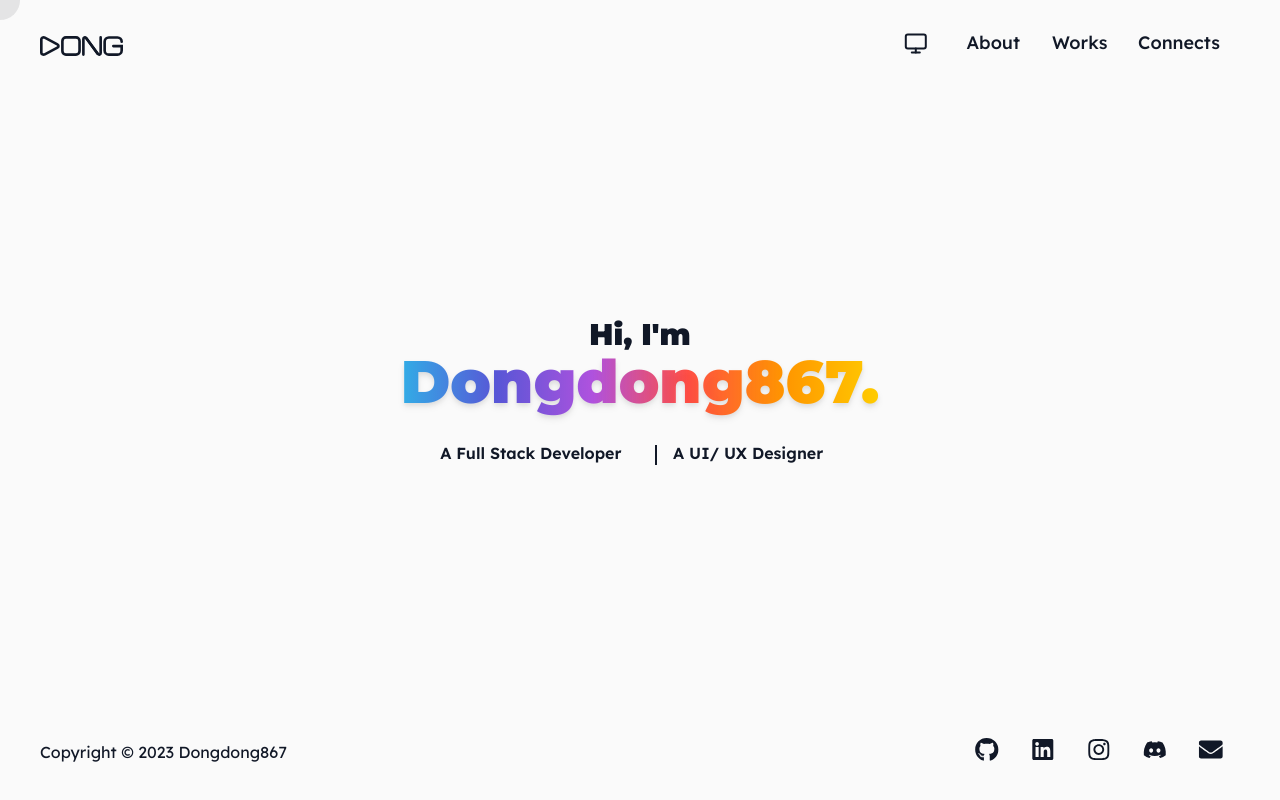
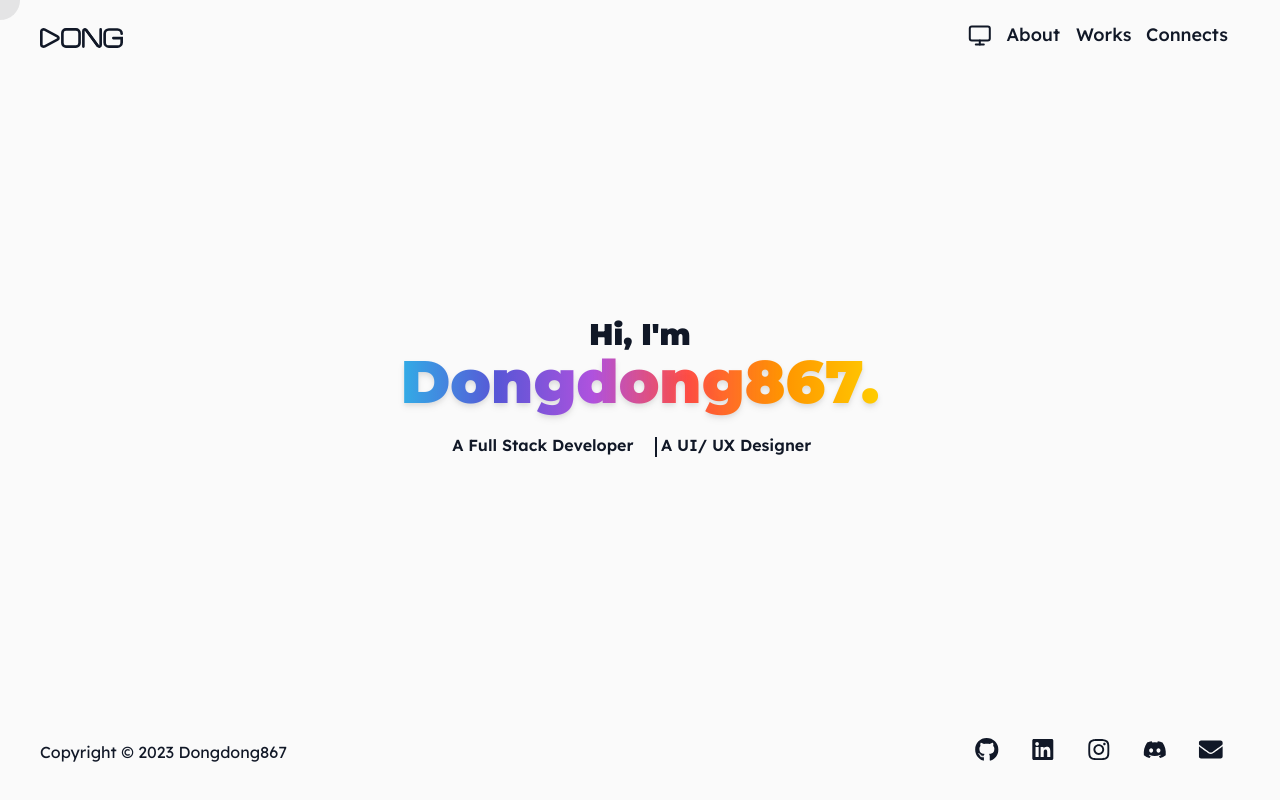
Before and after one commit to dongdong867/dongdong867.dev, a Next.js app: page / in a window 1280 px wide. Built offline with nearby package versions, Linux system fonts and the light colour scheme.

Commit message:
fix(translatable-context): fix padding settings from custom to default

```diff
--- a/components/nav-title.tsx
+++ b/components/nav-title.tsx
@@ -40,7 +40,7 @@ const NavTitle = () => {
             max-sm:flex-col max-sm:place-items-start
             md:space-x-1"
       >
-        <TranslatableContext className="text-base px-3 py-2">
+        <TranslatableContext className="text-base">
           <Link href={"/fullstack"} className="cursor-none">
             <div className="w-full flex justify-between place-items-center space-x-1 sm:hidden">
               <div>A Full Stack Developer</div>
@@ -55,7 +55,7 @@ const NavTitle = () => {
           className="w-0.5 h-5 bg-foreground max-sm:hidden"
         />
 
-        <TranslatableContext className="text-base px-3 py-2">
+        <TranslatableContext className="text-base">
           <Link href={"/uiux"} className="cursor-none">
             <div className="w-full flex justify-between place-items-center space-x-1 sm:hidden">
               <div>A UI/ UX Designer</div>
--- a/components/navbar.tsx
+++ b/components/navbar.tsx
@@ -12,7 +12,7 @@ const Navbar = () => (
       height={50}
       className="w-max h-5 ring-0 dark:invert"
     />
-    <div className="flex place-items-center gap-x-2">
+    <div className="flex place-items-center">
       <ThemeProvider />
       <NavigationMenu />
     </div>
--- a/components/navigation-menu.tsx
+++ b/components/navigation-menu.tsx
@@ -14,27 +14,28 @@ const NavigationMenu = () => {
   return (
     <div>
       <div className="flex font-medium text-lg max-sm:hidden">
-        <TranslatableContext className="p-2">
+        <TranslatableContext>
           <Link href={"/about"} className="cursor-none">
             About
           </Link>
         </TranslatableContext>
-        <TranslatableContext className="p-2">
+        <TranslatableContext>
           <Link href={"/works"} className="cursor-none">
             Works
           </Link>
         </TranslatableContext>
-        <TranslatableContext className="p-2">
+        <TranslatableContext>
           <Link href={"/connect"} className="cursor-none">
             Connects
           </Link>
         </TranslatableContext>
       </div>
+
       <div className="sm:hidden">
         <DropdownMenu>
           <DropdownMenuTrigger asChild>
             <div>
-              <TranslatableContext className="w-10 h-10 p-2">
+              <TranslatableContext className="w-10 h-10">
                 <FiMenu className="text-2xl" />
               </TranslatableContext>
             </div>
--- a/components/theme-provider.tsx
+++ b/components/theme-provider.tsx
@@ -31,7 +31,6 @@ const ThemeProvider = () => {
             <TranslatableContext
               className="
                 w-10 h-10
-                p-2
                 text-2xl
                 focus-visible:ring-transparent
                 focus-visible:ring-offset-0
```
